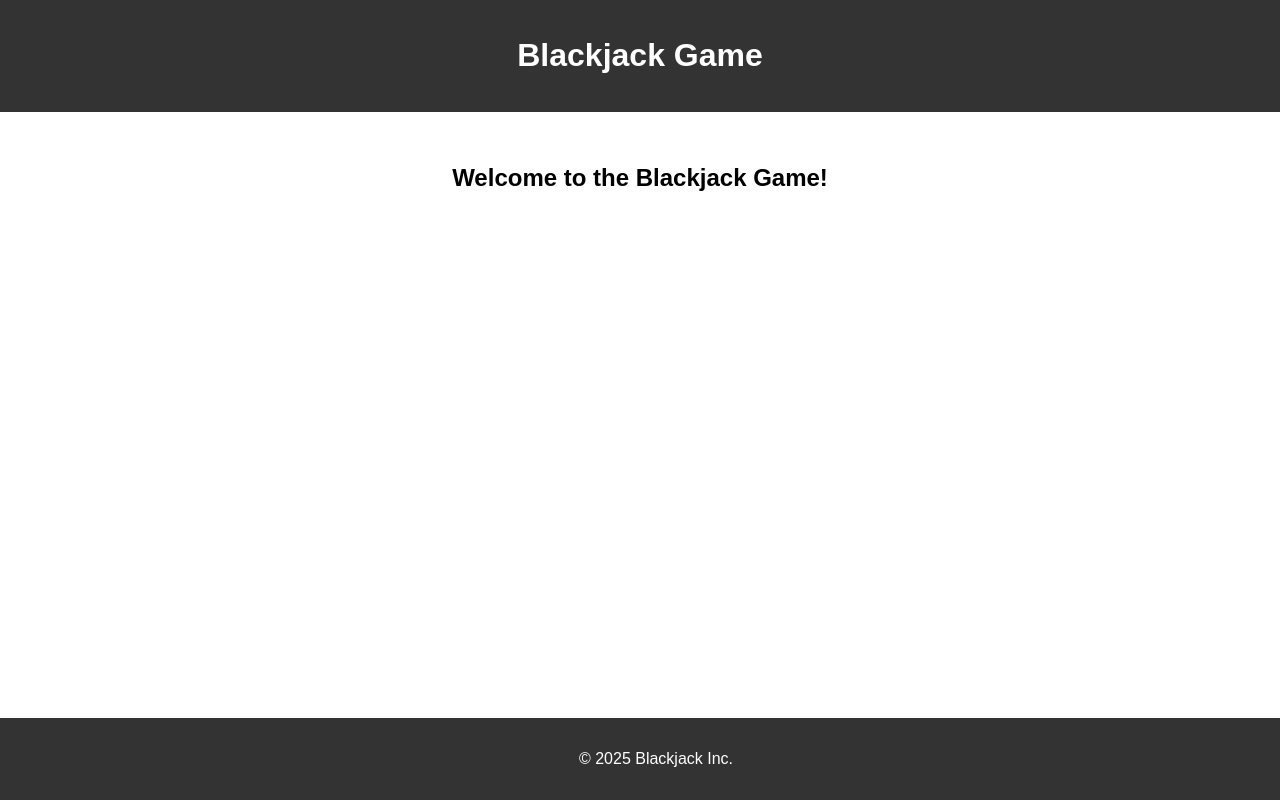
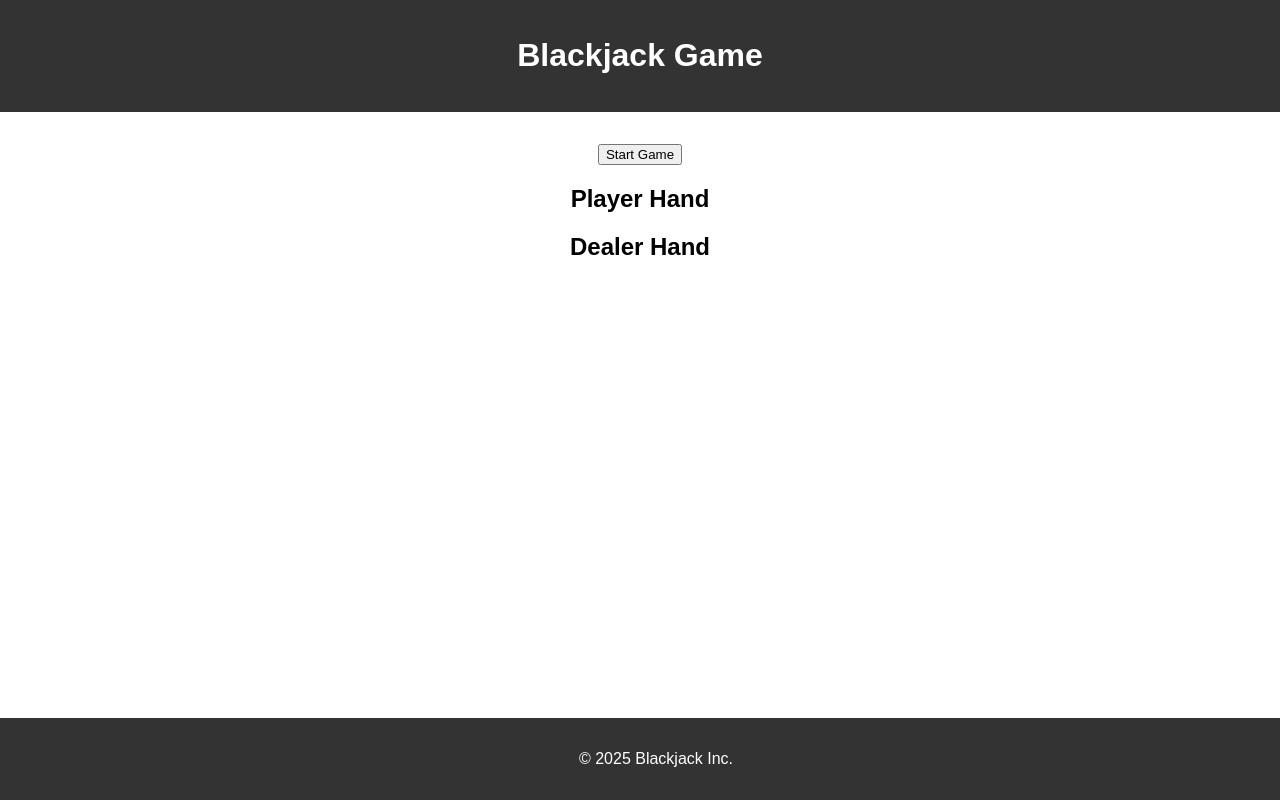
Before and after one commit to xSoundy/blackjackreactgame, a React (Vite) app: page / in a window 1280 px wide. Built offline with nearby package versions, Linux system fonts and the light colour scheme.

Commit message:
Second push

```diff
--- a/src/App.jsx
+++ b/src/App.jsx
@@ -1,12 +1,13 @@
 import { useState } from 'react'
 import './App.css'
 import Layout from './components/Layout'
+import Game from './components/Game'
 
 function App() {
 
   return (
     <Layout>
-      <h2>Welcome to the Blackjack Game!</h2>
+      <Game />
     </Layout>
   )
 }
--- a/src/components/Game.jsx
+++ b/src/components/Game.jsx
@@ -18,4 +18,37 @@ const Game = () => {
         });
         setDeck(newDeck);
     }
-}
+
+    const dealCards = () => {
+        const newPlayerHand = [deck.pop(), deck.pop()];
+        const newDealerHand = [deck.pop(), deck.pop()];
+        setPlayerHand(newPlayerHand);
+        setDealerHand(newDealerHand);
+    }
+
+    const startGame = () => {
+        initializeDeck();
+        dealCards();
+        setGameStatus('playing');
+    }
+
+    return (
+        <div>
+            <button onClick={startGame}>Start Game</button>
+            <div>
+                <h2>Player Hand</h2>
+                {playerHand.map((card, index) => (
+                    <div key={index}>{card.value} of {card.suit}</div>
+                ))}
+            </div>
+            <div>
+                <h2>Dealer Hand</h2>
+                {dealerHand.map((card, index) => (
+                    <div key={index}>{card.value} of {card.suit}</div>
+                ))}
+            </div>
+        </div>
+    );
+};
+
+export default Game;
```
